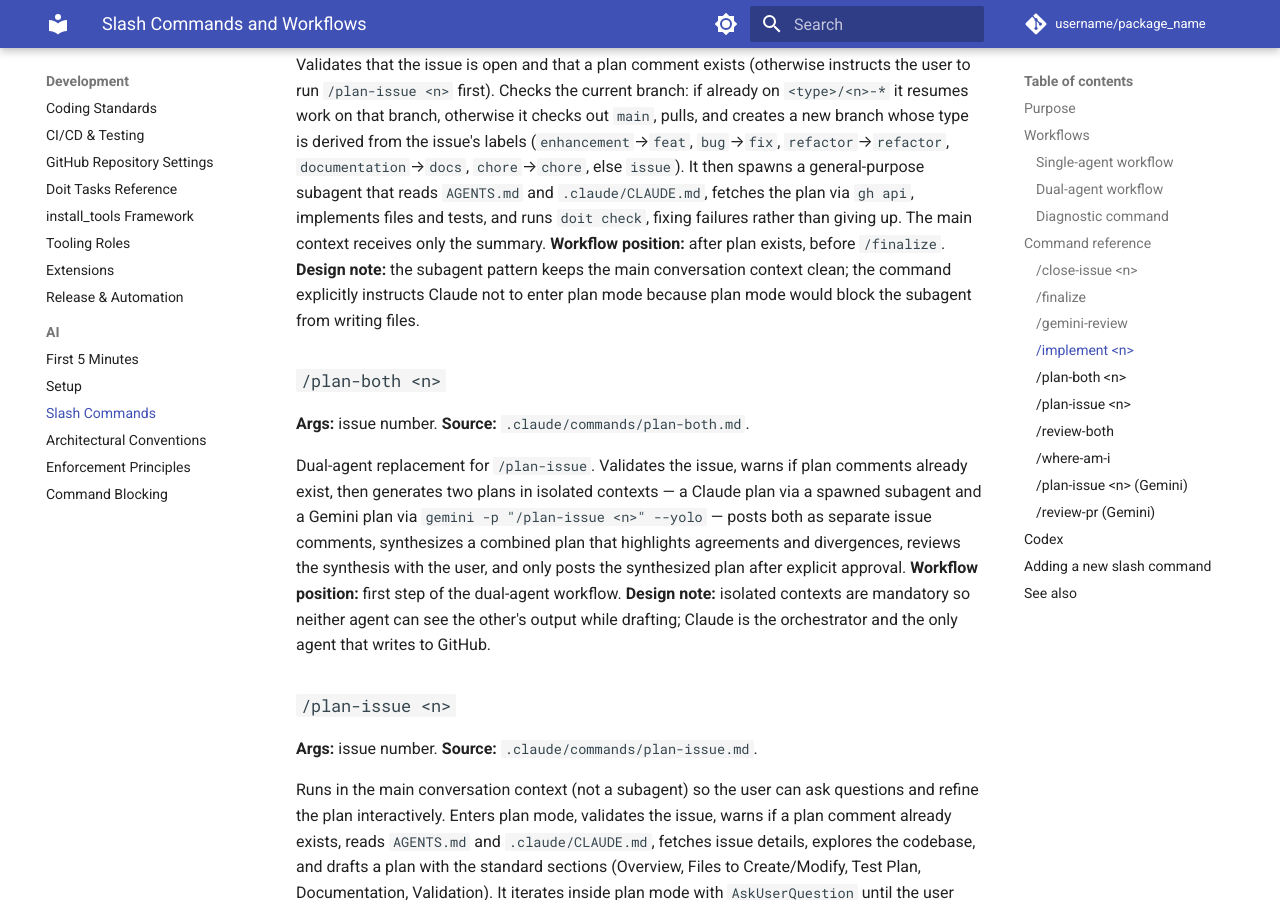
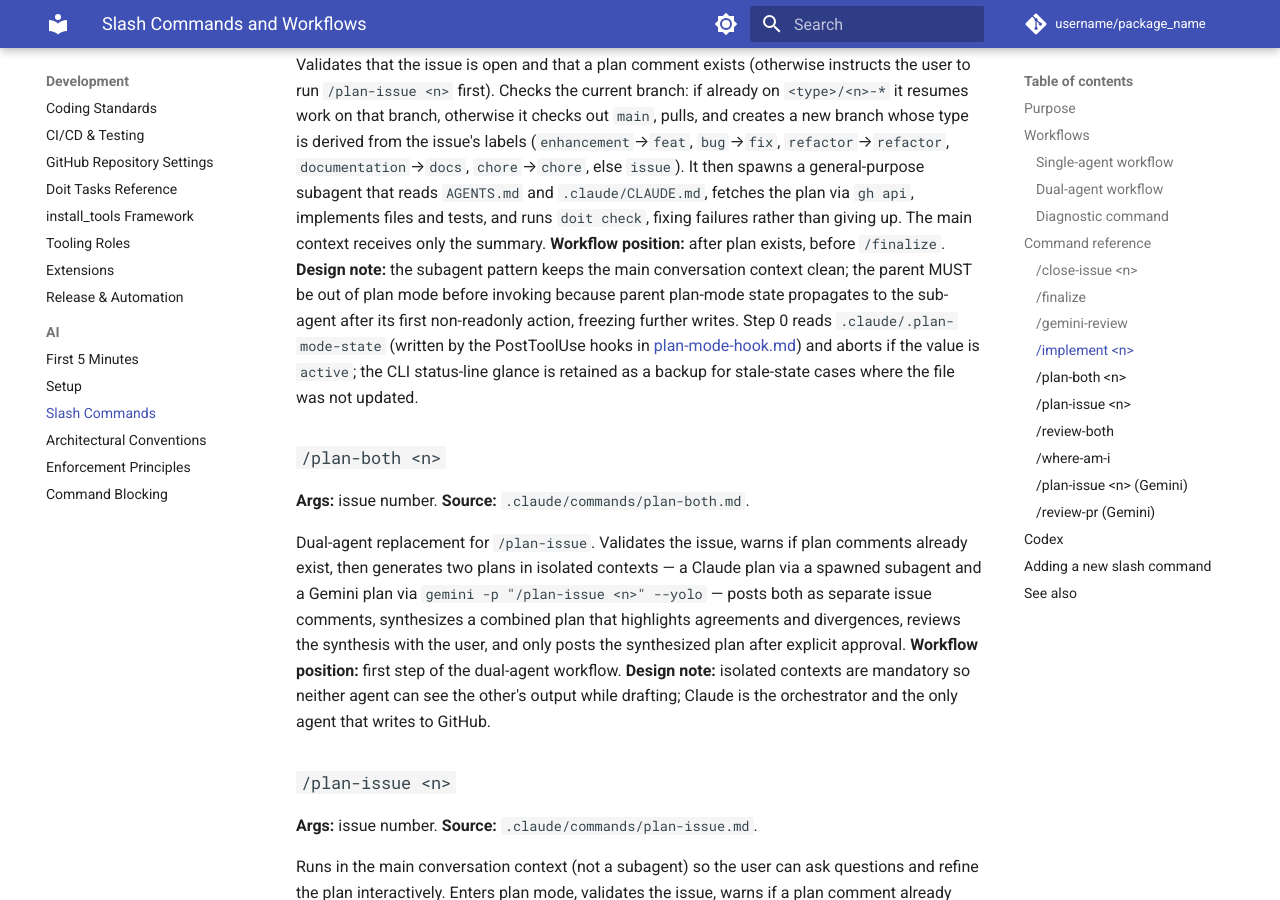
Before and after one commit to endavis/pyproject-template, an MkDocs documentation site: the page built from docs/development/ai/slash-commands.md, in a window 1280 px wide and 900 px high, scrolled down 3103 px. Built offline with MkDocs 1.6.1 and Material for MkDocs 9.7.7, drawn with Linux system fonts in a browser that asks for light colours; comment, search, counter and statistics services are not loaded.

Commit message:
docs: add plan-mode pre-flight check to /implement (merges PR #394, addresses #389)
Addresses #389

The /implement command spawns a sub-agent via Task to keep raw tool
output out of the main conversation context. Earlier sessions (#382,
#383) showed the sub-agent freezing mid-execution on its first Write.
Investigation during #392 established the cause: parent plan-mode state
propagates into spawned sub-agents and surfaces as a "Plan mode is
active" reminder after the first readonly tool call, halting further
writes.

#392 landed a PostToolUse hook pair that writes parent plan-mode state
to .claude/.plan-mode-state. This commit consumes that signal:

- Add Step 0 to .claude/commands/implement.md:
  - Programmatic check: read .claude/.plan-mode-state and abort with a
    clear user-facing message if the value is `active`.
  - Status-line backup check: retained for the stale-state case
    documented in docs/development/ai/plan-mode-hook.md (plan mode can
    exit without firing ExitPlanMode, or be entered out-of-band).
- Update the /implement design note in slash-commands.md to describe
  the pre-flight check and link to plan-mode-hook.md.

This supersedes the original #389 proposal to inline the sub-agent;
the context-hygiene benefit of the sub-agent hop is preserved while
eliminating the reliability trap.

Co-authored-by: Claude Opus 4.6 (1M context) <noreply@anthropic.com>

```diff
--- a/docs/development/ai/slash-commands.md
+++ b/docs/development/ai/slash-commands.md
@@ -71,7 +71,7 @@ Runs in the main conversation context. Verifies a PR exists for the current bran
 
 **Args:** issue number. **Source:** `.claude/commands/implement.md`.
 
-Validates that the issue is open and that a plan comment exists (otherwise instructs the user to run `/plan-issue <n>` first). Checks the current branch: if already on `<type>/<n>-*` it resumes work on that branch, otherwise it checks out `main`, pulls, and creates a new branch whose type is derived from the issue's labels (`enhancement`→`feat`, `bug`→`fix`, `refactor`→`refactor`, `documentation`→`docs`, `chore`→`chore`, else `issue`). It then spawns a general-purpose subagent that reads `AGENTS.md` and `.claude/CLAUDE.md`, fetches the plan via `gh api`, implements files and tests, and runs `doit check`, fixing failures rather than giving up. The main context receives only the summary. **Workflow position:** after plan exists, before `/finalize`. **Design note:** the subagent pattern keeps the main conversation context clean; the command explicitly instructs Claude not to enter plan mode because plan mode would block the subagent from writing files.
+Validates that the issue is open and that a plan comment exists (otherwise instructs the user to run `/plan-issue <n>` first). Checks the current branch: if already on `<type>/<n>-*` it resumes work on that branch, otherwise it checks out `main`, pulls, and creates a new branch whose type is derived from the issue's labels (`enhancement`→`feat`, `bug`→`fix`, `refactor`→`refactor`, `documentation`→`docs`, `chore`→`chore`, else `issue`). It then spawns a general-purpose subagent that reads `AGENTS.md` and `.claude/CLAUDE.md`, fetches the plan via `gh api`, implements files and tests, and runs `doit check`, fixing failures rather than giving up. The main context receives only the summary. **Workflow position:** after plan exists, before `/finalize`. **Design note:** the subagent pattern keeps the main conversation context clean; the parent MUST be out of plan mode before invoking because parent plan-mode state propagates to the sub-agent after its first non-readonly action, freezing further writes. Step 0 reads `.claude/.plan-mode-state` (written by the PostToolUse hooks in [plan-mode-hook.md](plan-mode-hook.md)) and aborts if the value is `active`; the CLI status-line glance is retained as a backup for stale-state cases where the file was not updated.
 
 ### `/plan-both <n>`
 
```
Also changed, not shown: .claude/commands/implement.md (+14 -2 lines).
